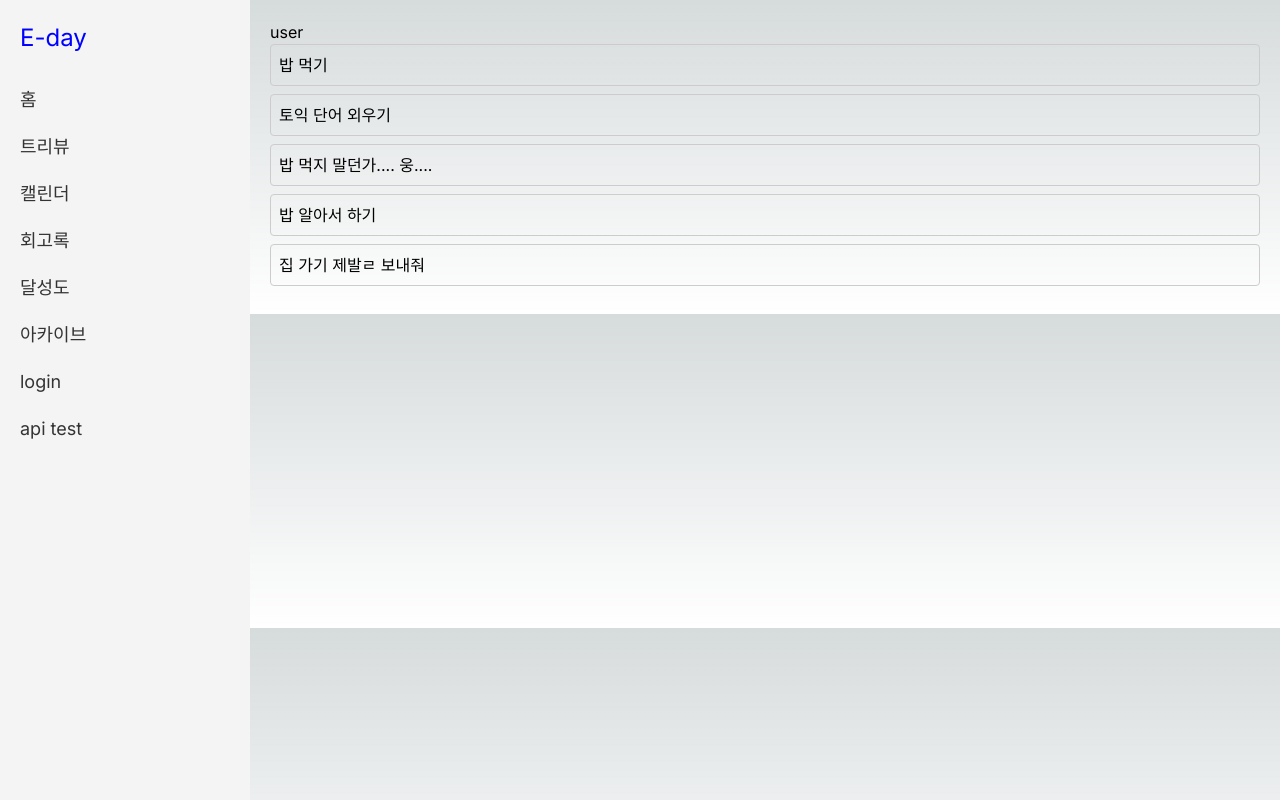
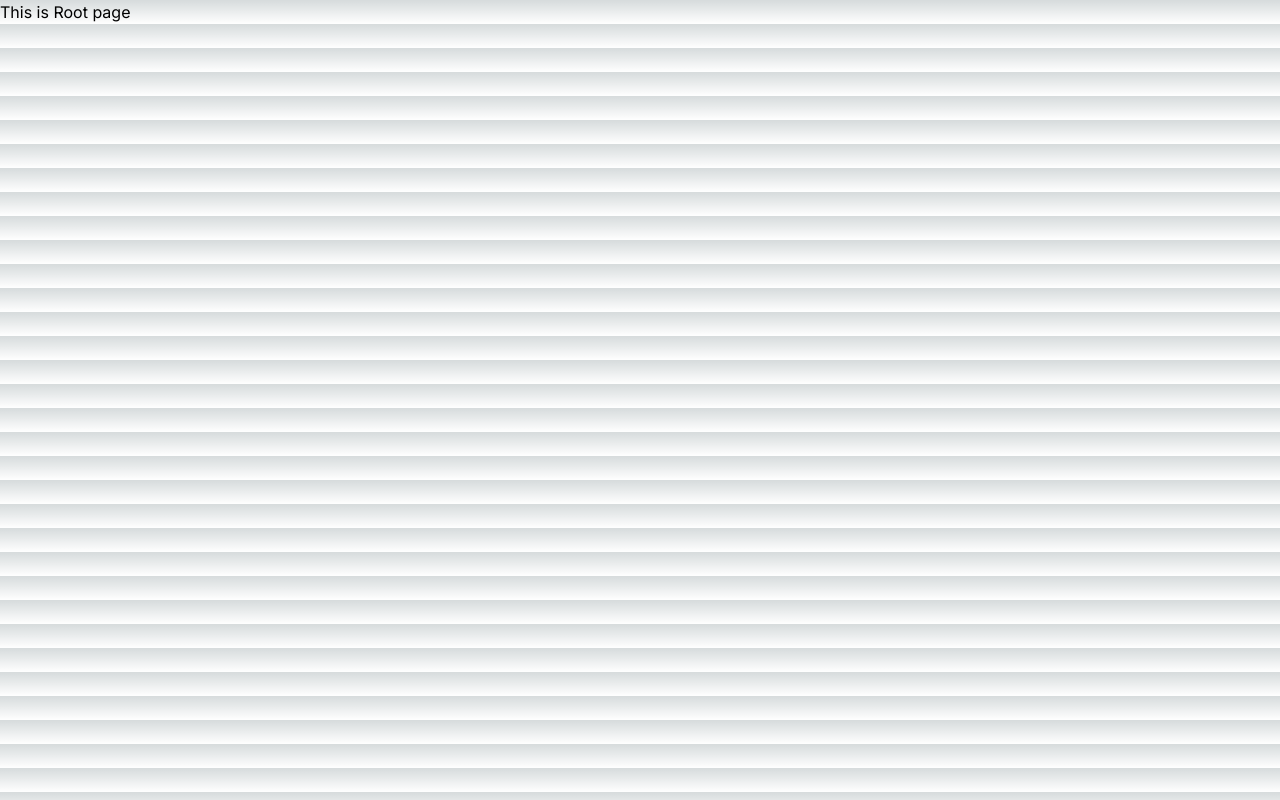
Before and after one commit to Team-MoLU/E-DAY-Next.js, a Next.js app: page / in a window 1280 px wide. Built offline with nearby package versions, Linux system fonts and the light colour scheme.

Commit message:
[login] feat: login page와 app page 분리

```diff
--- a/src/app/api-test/page.js
+++ /dev/null
@@ -1,11 +0,0 @@
-export default async function ApiTestPage() {
-  const response = await fetch("http://localhost:8080/test");
-  const apiText = response.text();
-
-  return (
-    <div>
-      <h1>This is API Test page</h1>
-      <a>{apiText}</a>
-    </div>
-  );
-}
--- /dev/null
+++ b/src/app/app/layout.js
@@ -0,0 +1,18 @@
+import Link from "next/link";
+
+export default function AppLayout({ children }) {
+  return (
+    <>
+      <div className="sidebar">
+        <h1>E-day</h1>
+        <Link href="/app">홈</Link>
+        <Link href="/app/tree-view">트리뷰</Link>
+        <Link href="/app/calendar">캘린더</Link>
+        <Link href="/app/retrospect">회고록</Link>
+        <Link href="/app/achievement">달성도</Link>
+        <Link href="/app/archive">아카이브</Link>
+      </div>
+      <div className="main-content">{children}</div>
+    </>
+  );
+}
--- /dev/null
+++ b/src/app/app/page.js
@@ -0,0 +1,35 @@
+"use client";
+import { useState } from "react";
+
+export default function HomePage() {
+  const [currentNode, setCurrentNode] = useState("user");
+
+  const nodes = [
+    "밥 먹기",
+    "토익 단어 외우기",
+    "밥 먹지 말던가.... 웅....",
+    "밥 알아서 하기",
+    "집 가기 제발ㄹ 보내줘",
+  ];
+
+  const handleClick = (node) => {
+    setCurrentNode(node);
+  };
+
+  return (
+    <div>
+      <h1>{currentNode}</h1>
+      <ul>
+        {nodes.map((node, index) => (
+          <li
+            key={index}
+            className="node-item"
+            onClick={() => handleClick(node)}
+          >
+            {node}
+          </li>
+        ))}
+      </ul>
+    </div>
+  );
+}
--- a/src/app/layout.js
+++ b/src/app/layout.js
@@ -1,6 +1,5 @@
 import { Inter } from "next/font/google";
 import "./globals.css";
-import Link from "next/link";
 
 const inter = Inter({ subsets: ["latin"] });
 
@@ -14,19 +13,7 @@ export default function RootLayout({ children }) {
   return (
     <html lang="en">
       <body className={inter.className}>
-        <div className="sidebar">
-          <h1>E-day</h1>
-          <Link href="/">홈</Link>
-          <Link href="/tree-view">트리뷰</Link>
-          <Link href="/calendar">캘린더</Link>
-          <Link href="/retrospect">회고록</Link>
-          <Link href="/achievement">달성도</Link>
-          <Link href="/archive">아카이브</Link>
-
-          <Link href="/login">login</Link>
-          <Link href="/api-test">api test</Link>
-        </div>
-        <div className="main-content">{children}</div>
+        <div>{children}</div>
       </body>
     </html>
   );
--- a/src/app/page.js
+++ b/src/app/page.js
@@ -1,35 +1,7 @@
-"use client";
-import { useState } from "react";
-
-export default function HomePage() {
-  const [currentNode, setCurrentNode] = useState("user");
-
-  const nodes = [
-    "밥 먹기",
-    "토익 단어 외우기",
-    "밥 먹지 말던가.... 웅....",
-    "밥 알아서 하기",
-    "집 가기 제발ㄹ 보내줘",
-  ];
-
-  const handleClick = (node) => {
-    setCurrentNode(node);
-  };
-
+export default function RootPage() {
   return (
     <div>
-      <h1>{currentNode}</h1>
-      <ul>
-        {nodes.map((node, index) => (
-          <li
-            key={index}
-            className="node-item"
-            onClick={() => handleClick(node)}
-          >
-            {node}
-          </li>
-        ))}
-      </ul>
+      <h1>This is Root page</h1>
     </div>
   );
 }
```
Also changed, not shown: src/app/app/achievement/page.js (renamed from src/app/achievement/page.js), src/app/app/archive/page.js (renamed from src/app/archive/page.js), src/app/app/calendar/page.js (renamed from src/app/calendar/page.js), src/app/app/notification/page.js (renamed from src/app/notification/page.js), src/app/app/retrospect/page.js (renamed from src/app/retrospect/page.js), src/app/app/setting/page.js (renamed from src/app/setting/page.js), src/app/app/tree-view/page.js (renamed from src/app/tree-view/page.js).
